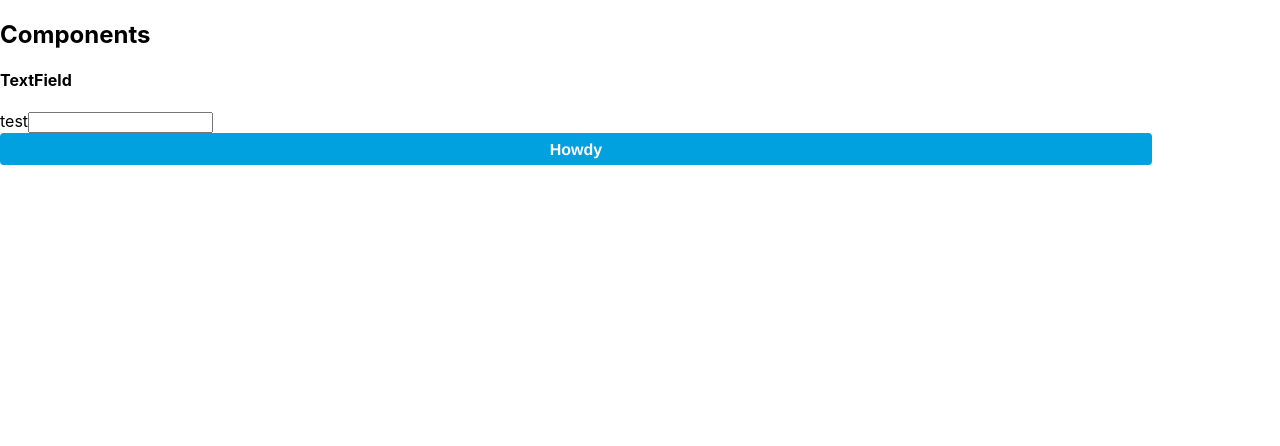
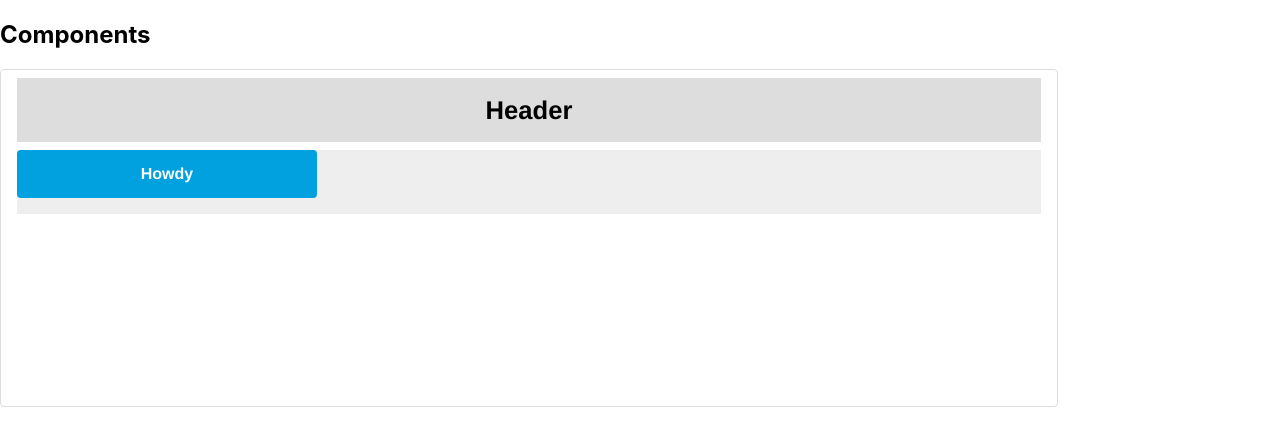
Before and after one commit to chrisnorthcutt/react-library, a React (Create React App) app in the folder universal-components/: page / in a window 1280 px wide. Shown: the top 446 px of the page. Built offline with nearby package versions, Linux system fonts and the light colour scheme.

Commit message:
Begin Modal

```diff
--- a/universal-components/src/App.js
+++ b/universal-components/src/App.js
@@ -3,14 +3,16 @@ import logo from './logo.svg';
 import './App.css';
 import { TextField } from './TextField';
 import { Button } from './Button';
+import { Modal } from './Modal';
 
 function App() {
   return (
     <div>
       <h2>Components</h2>
-      <h4>TextField</h4>
-      <TextField type="password" label="test"></TextField>
-      <Button />
+      {/* <h4>TextField</h4> */}
+      {/* <TextField type="password" label="test"></TextField> */}
+      {/* <Button /> */}
+      <Modal />
     </div>
 
   );
--- a/universal-components/src/Button.tsx
+++ b/universal-components/src/Button.tsx
@@ -5,12 +5,12 @@ import styled from "styled-components";
 import { motion } from "framer-motion";
 
 interface Props {
-    isPressed: Boolean;
+    size: String;
 }
 
 const StyledButton = styled(motion.button).attrs((props: Props) => {
     return {
-        isPressed: props.isPressed,
+        size: props.size,
     }
 })`
     width: ${sizes.auto};
@@ -25,17 +25,19 @@ const StyledButton = styled(motion.button).attrs((props: Props) => {
     font-size: 1rem;
     color: ${colors.white};
     &.big-button {
-        width: ${sizes.full};
+        width: calc(${sizes.fit > '300px' ? '300px' : sizes.fit});
+        height: 3rem;
     }
 `
 
 export function Button(props: any) {
+    const { size } = props;
     return (
         <StyledButton
             whileTap={{
                 scale: 0.96
             }}
-            className="big-button">
+            className={size === "big" ? "big-button" : ""}>
             Howdy
         </StyledButton>
     )
--- /dev/null
+++ b/universal-components/src/Modal.tsx
@@ -0,0 +1,48 @@
+import * as React from "react";
+import {useState} from "react";
+import { colors, sizes } from "./variables";
+import styled from "styled-components";
+import { motion } from "framer-motion";
+import { Button } from "./Button";
+
+const StyledModal = styled(motion.div)`
+    width: ${sizes.modal};
+    height: 40vh;
+    padding: 0.5rem 1rem;
+    background: ${colors.white};
+    outline: none;
+    border-radius: 0.5vh;
+    border: 1px solid #ddd;
+    font-family: 'Helvetica';
+    font-weight: 800;
+    font-size: 1rem;
+    color: ${colors.white};
+
+    > .header {
+      height: 4rem;
+      background: #ddd;
+      font-size: 1.6rem;
+      color: ${colors.black};
+      text-align: center;
+      line-height: 4rem;
+    }
+    > .body {
+
+    }
+    > .actions {
+      position: relative;
+      bottom: 10px;
+      height: 4rem;
+      background: #eee;
+    }
+`
+
+export function Modal(props: any) {
+    return (
+      <StyledModal>
+        <div className="header">Header</div>
+        <div className="body">Body</div>
+        <div className="actions"><Button size="big" /></div>
+      </StyledModal>
+    )
+}
--- a/universal-components/src/variables.tsx
+++ b/universal-components/src/variables.tsx
@@ -12,10 +12,13 @@ export const colors = {
    'grey400': '#bdbdbd',
    'grey700': '#616161',
    'primary400': '#00a1de',
-   'white': '#ffffff'
+   'white': '#ffffff',
+   'black': '#000000'
 }
 
 export const sizes = {
    'auto': 'auto',
-   'full': '90vw'
+   'fit': '90%',
+   'full': '90vw',
+   'modal': '80vw'
 }
```
